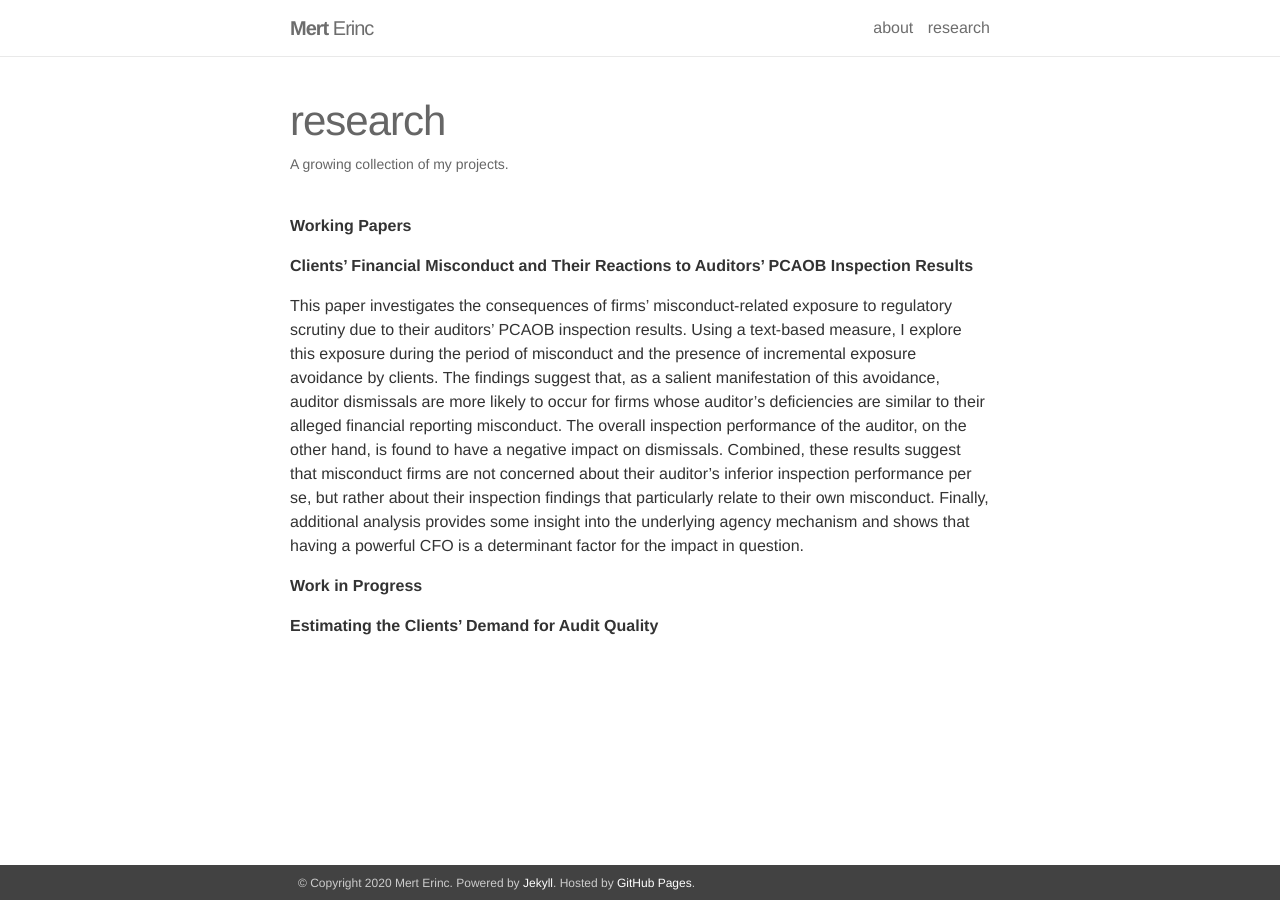
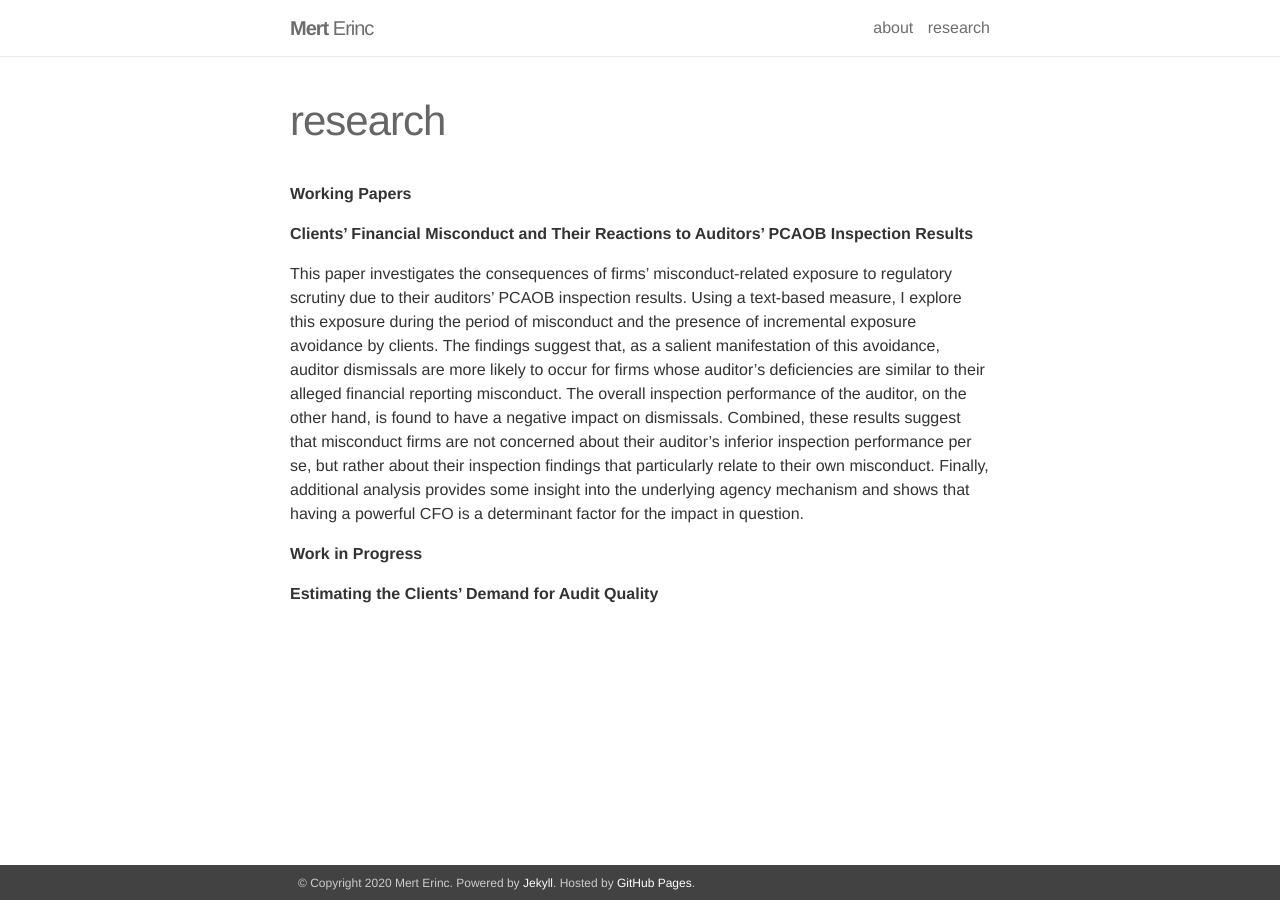
Before and after one commit to mrterinc/mrterinc.github.io, a Jekyll site: the page built from _pages/projects.md, in a window 1280 px wide. Built offline with Jekyll 4.4.1, drawn with Linux system fonts in a browser that asks for light colours.

Commit message:
Update projects.md

```diff
--- a/_pages/projects.md
+++ b/_pages/projects.md
@@ -2,7 +2,7 @@
 layout: page
 title: research
 permalink: /research/
-description: A growing collection of my projects.
+description:
 ---
 <strong>Working Papers</strong>
 
```
